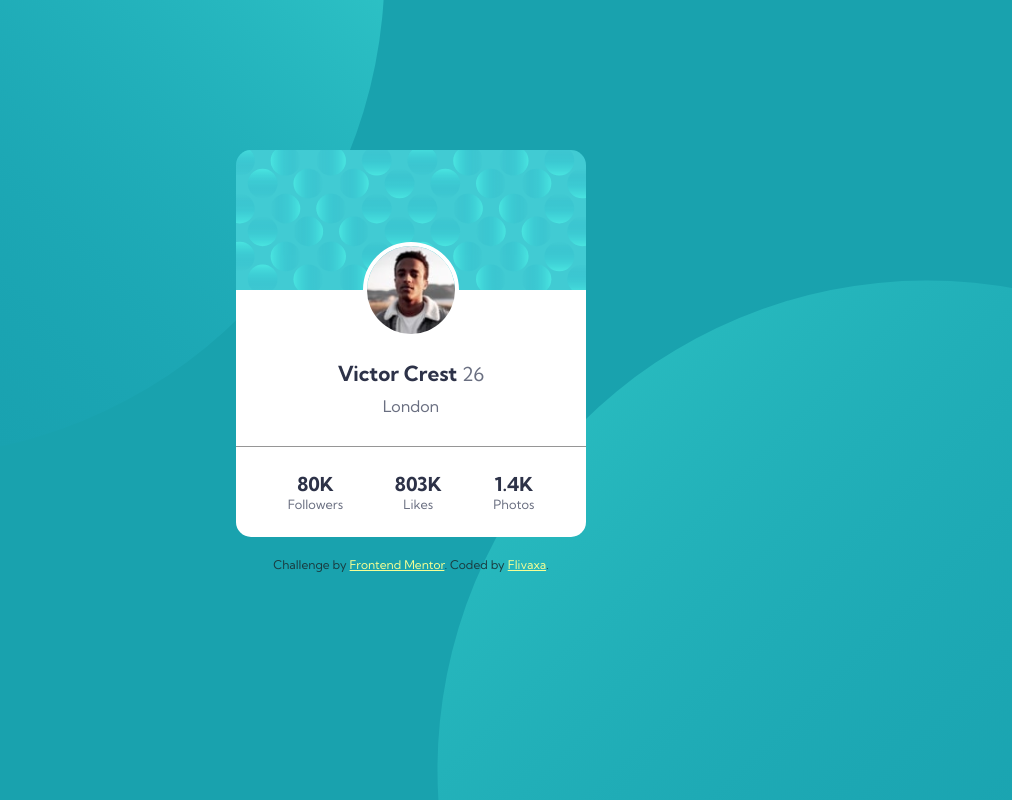
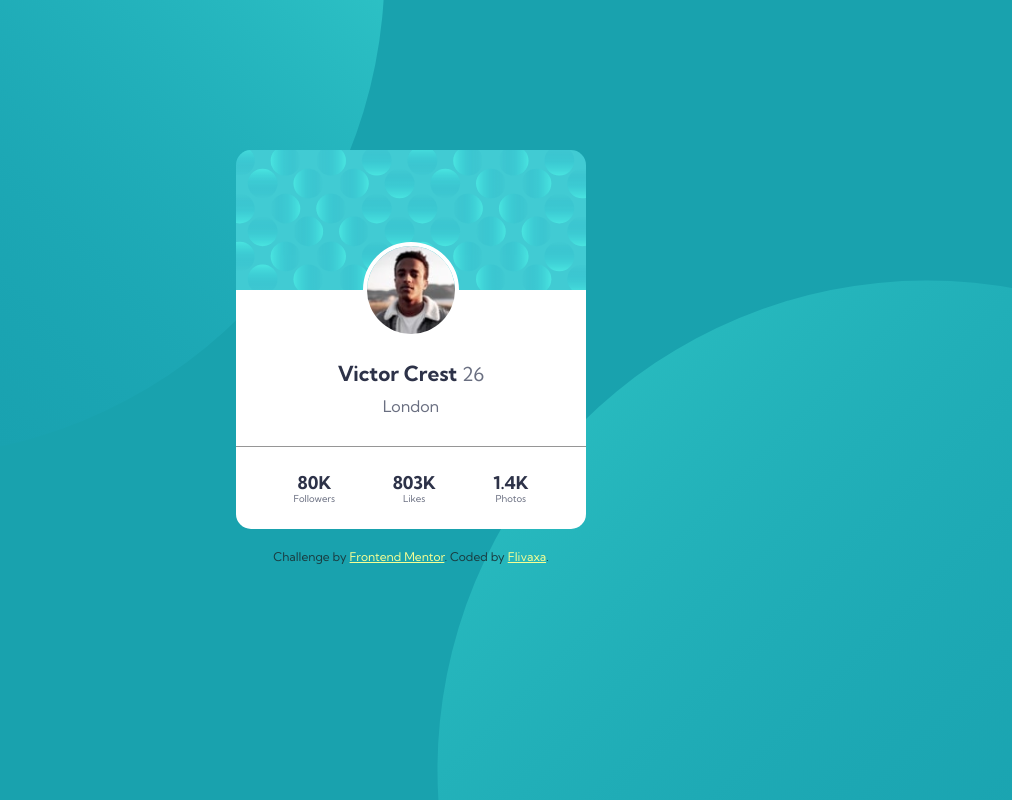
Before and after one commit to Flivaxa/Front-End-Mentor-newbie-cha-7, a plain HTML site: page index.html in a window 1280 px wide. Shown: the whole page, without its empty margins (229-1241 px from the left). Drawn offline with Linux system fonts and the light colour scheme.

Commit message:
font size of info section modified

```diff
--- a/CSS/main.css
+++ b/CSS/main.css
@@ -112,12 +112,12 @@ body {
 .container main .content .info > div span:first-child {
     display: block;
     color: var(--Primary-Very-dark-desaturated-blue);
-    font-size: 1.2rem;
+    font-size: 1.1rem;
     font-weight: 700;
 }
 .container main .content .info > div span:last-child {
     display: block;
-    font-size: 0.8rem;
+    font-size: 0.6rem;
     font-weight: 400;
     color: var(--Primary-Dark-grayish-blue);
 }
```
